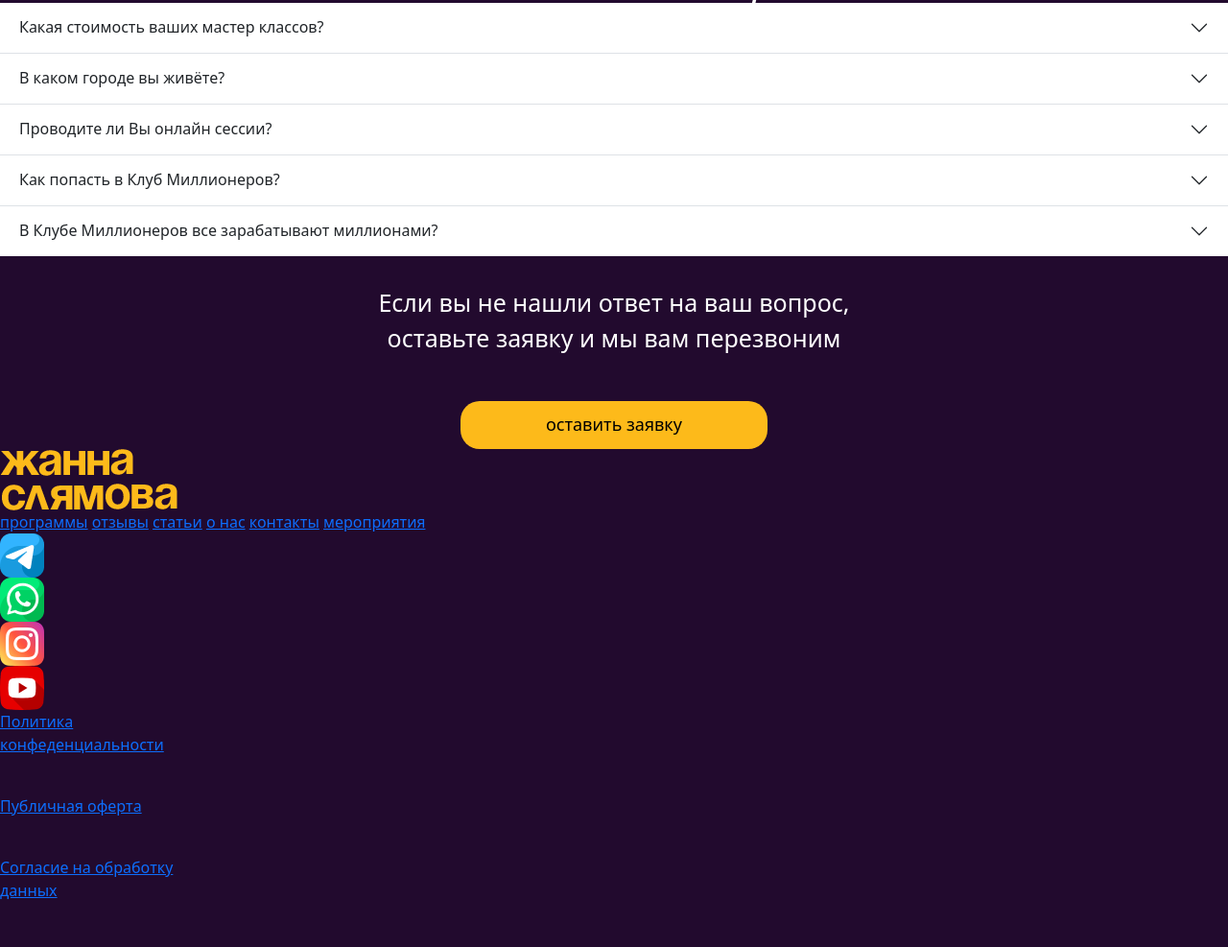
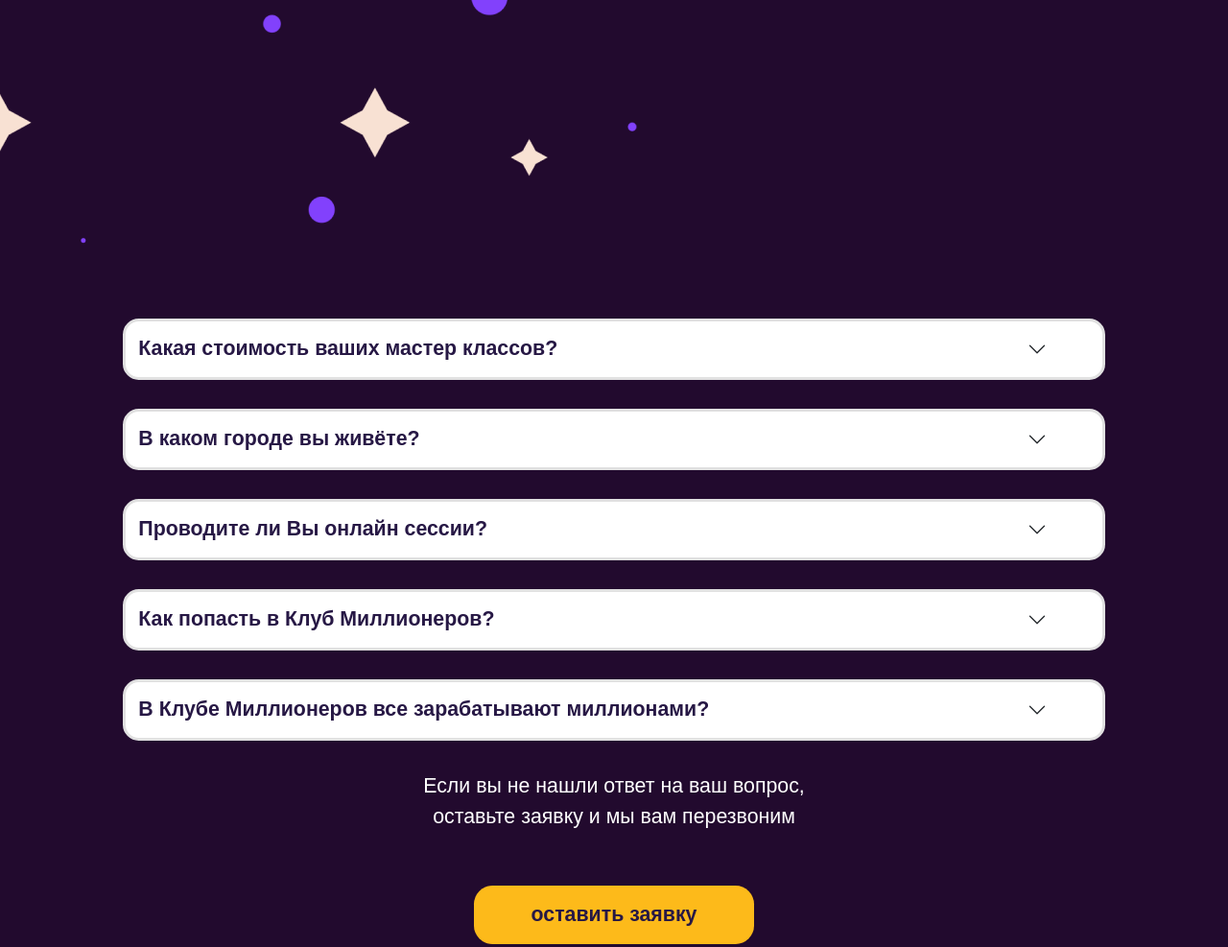
Before and after one commit to abbassiriyus/jannaclyamova, a plain HTML site: page index.html in a window 1280 px wide. Shown: the part 8142-9129 px from the top of the page at 96% size. Drawn offline with nearby package versions, Linux system fonts and the light colour scheme; a web font is replaced by a local one.

Commit message:
u9yu9
uu8

```diff
--- a/style.css
+++ b/style.css
@@ -1950,65 +1950,78 @@ height: 17.240vw;
 
 /* answer_to_question */
 
-  .product_h2{
+
+.product_h2{
     font-family: 'Bad Script', cursive;
     color: #fff;
     text-align: center;
-    /* margin-top: 50px; */
-    font-size: 80px;
+    /* margin-top: 2.604vw; */
+    font-size: 4.167vw;
     z-index: 99999;
   }
 
   .answer_to_question{
+    position: relative;
     background-color: #220A2E;
-    /* margin-bottom: 50px; */
+    /* margin-bottom: 2.604vw; */
     padding-bottom: 2.604vw;
   }
+
   .kichkina_div_question{
     background-color: #fff;
-    margin-top: 20px;
+    margin-top: 1.042vw;
     width: 70%;
     margin-left: 15%;
-    height: 30px;
-    border-radius: 20px;
+    height: 1.563vw;
+    border-radius: 1.042vw;
     display: flex;
     align-items: center;
     justify-content: space-between;
-    padding: 20px;
+    padding: 1.042vw;
+    z-index: 123;
 
   }
   .text_question{
     color: #220A2E;
-    font-size: 25px;
-  }
-
-  .bx-plus-medical{
-    font-size: 30px;
-    color: #220A2E;
-    font-family: 'Jost', sans-serif;
-  }
+    font-size: 1.302vw;
+  }
+
 
   .text_center_question{
     text-align: center;
     color: #fff;
-    font-size: 25px;
-    margin-top: 30px;
+    font-size: 1.667vw;
+    margin-top: 2.563vw;
+font-family: 'PT Sans Caption', sans-serif;
+
   }
   .but_ostavit_zayav{
-    background-color: #FDBA1A;
-    width: 320px;
-    height: 50px;
-    font-size: 18px;
+    width: 22.760vw;
+    height: 4.740vw;
+    margin-top: 3.125vw;
+    border-radius: 1.510vw;
     border: none;
-    border-radius: 20px;
-    margin-top: 30px;
+    background: #FDBA1A;
+    color: #271845;
+    text-align: center;
+    font-family: 'PT Sans Caption', sans-serif;
+    font-size: 1.667vw;
+    font-style: normal;
+    font-weight: 700;
+    line-height: normal;
+    cursor: pointer;
   }
   .div_for_button_in_question{
     display: flex;
     justify-content: center;
     align-items: center;
   }
+<<<<<<< Updated upstream
   /* .sloy32{
+=======
+
+  .sloy32{
+>>>>>>> Stashed changes
     width: 20.365vw;
     height: 17.240vw;
     position: absolute;
@@ -2022,48 +2035,100 @@ height: 17.240vw;
     bottom: 18vw;
     left: 0px;
 }
-  @media (max-width:950px) {
-
-    .text_question{
-        font-size: 20px;
-      }
-  }
-  @media (max-width:700px) {
-    .sloy32{
-        display: none;
-      }
-      .sloy35{
-        display: none;
-      }
-      .kichkina_div_question{
-        width: 90%;
-        margin-left: 2%;
-        height: 15px;
-      }
-      .product_h2{
-        padding-top: 20px;
-        font-size: 40px;
-      }
-      .text_question{
-        font-size: 15px;
-      }
-      .bx-plus-medical{
-        font-size: 25px;
-      }
-      .text_center_question{
-        font-size: 18px;
-      }
-      .img_into_footer .bot{
-        width: 30px !important;
-        height: 30px !important;
-    }
-
-  }
-  @media (max-width:500px) {
-    .but_ostavit_zayav {
-        width: 90%;
-    }
-  }
+  .kichkinaro_div_question{
+    text-align: center;
+    margin: auto;
+    display: flex;
+    justify-content: center;
+    position: relative;
+    margin-top: 1.042vw;
+  }
+  .accordion-item h2{
+    background-color: #220A2E;;
+
+  }
+
+ .accordion-item button{
+    width: 70.573vw;
+    height: 5vw;
+    position: relative;
+    margin-top: 30px !important;
+    border-radius: 1.042vw;
+    display: flex;
+    align-items: center;
+    justify-content: space-between;
+    margin: auto;
+    padding-left: 1.042vw;
+    padding-right: 4.5vw;
+    z-index: 123;
+    outline: none;
+    border-radius: 1.302vw !important;
+border: 0.260vw solid #E1E1E1;
+background: #FFF;
+color: #271845;
+font-family: 'PT Sans Caption', sans-serif;
+font-size: 1.667vw;
+font-style: normal;
+font-weight: 700;
+line-height: normal;
+
+  }
+  .accordion-body{
+    /* width: 65.573vw;  */
+    margin-top: -20px !important;
+    padding: 20px;
+    padding-top: 40px !important;
+    margin: auto;
+    background: #fff;
+    border-bottom-left-radius: 1.302vw !important;
+    border-bottom-right-radius: 1.302vw !important;
+  }
+  .accordion-item{
+    border-radius: 30px;
+  }
+  .accordion-body{
+    border-bottom-left-radius: 30px !important;
+  }
+  .bx-plus{
+    position: absolute;
+    display: flex;
+    align-items: center;
+    right: 11vw;
+    font-size: 5.167vw;
+color: #271845;
+z-index: 123;
+  }
+  .logo_in_footer{
+    width: 9.635vw;
+height: 3.333vw;
+  }
+@media (max-width:500px) {
+    .product_h2{
+        font-size: 30px;
+    }
+}
+
+.accordion-item{
+    width: 80% !important;
+    margin: auto;
+    border-radius: 30px !important;
+}
+.accordion-button{
+    width: 100% !important;
+}
+.accordion-header{
+    margin-bottom: -1px !important ;
+}
+.accordion-button{
+    box-sizing: border-box !important;
+}
+.collapsed{
+    box-sizing: border-box !important;
+}
+
+
+
+
 
 
 
@@ -2101,3 +2166,61 @@ height: 17.240vw;
         border-radius: 10px;
     }
 }
+
+
+
+
+
+
+.footer{
+    width: 90%;
+margin-top: 5.208vw !important;
+border-radius: 3.542vw;
+background: #331644;
+display: flex;
+padding:3.083vw;
+gap: 4.688vw;
+margin: auto;
+  }
+  .a_href_in_footer{
+    display: flex;
+    align-items: center;
+    gap: 1.354vw;
+    margin-top: 1.563vw;
+    margin-bottom: 1.563vw;
+  }
+  .text_into_a_href{
+    text-decoration: none;
+    color: #FFF;
+font-family: 'PT Sans Caption', sans-serif;
+font-size: 1.667vw;
+font-style: normal;
+font-weight: 700;
+line-height: normal;
+  }
+  .img_into_footer{
+    display: flex;
+    align-items: center;
+    gap: 1.302vw;
+  }
+  .div_kishkina_into_footer2{
+    display: block;
+    margin: auto;
+  }
+  .footer_text{
+    color: rgba(255, 255, 255, 0.50);
+font-family: 'PT Sans Caption', sans-serif;
+font-size: 1.667vw;
+font-style: normal;
+font-weight: 700;
+line-height: 1.563vw;
+margin-bottom: 0px;
+  }
+  .img_in_footer{
+    width: 2.396vw;
+height: 2.396vw;
+  }
+  .futer_text{
+    text-decoration: none;
+    color: rgba(255, 255, 255, 0.50);
+  }
```
